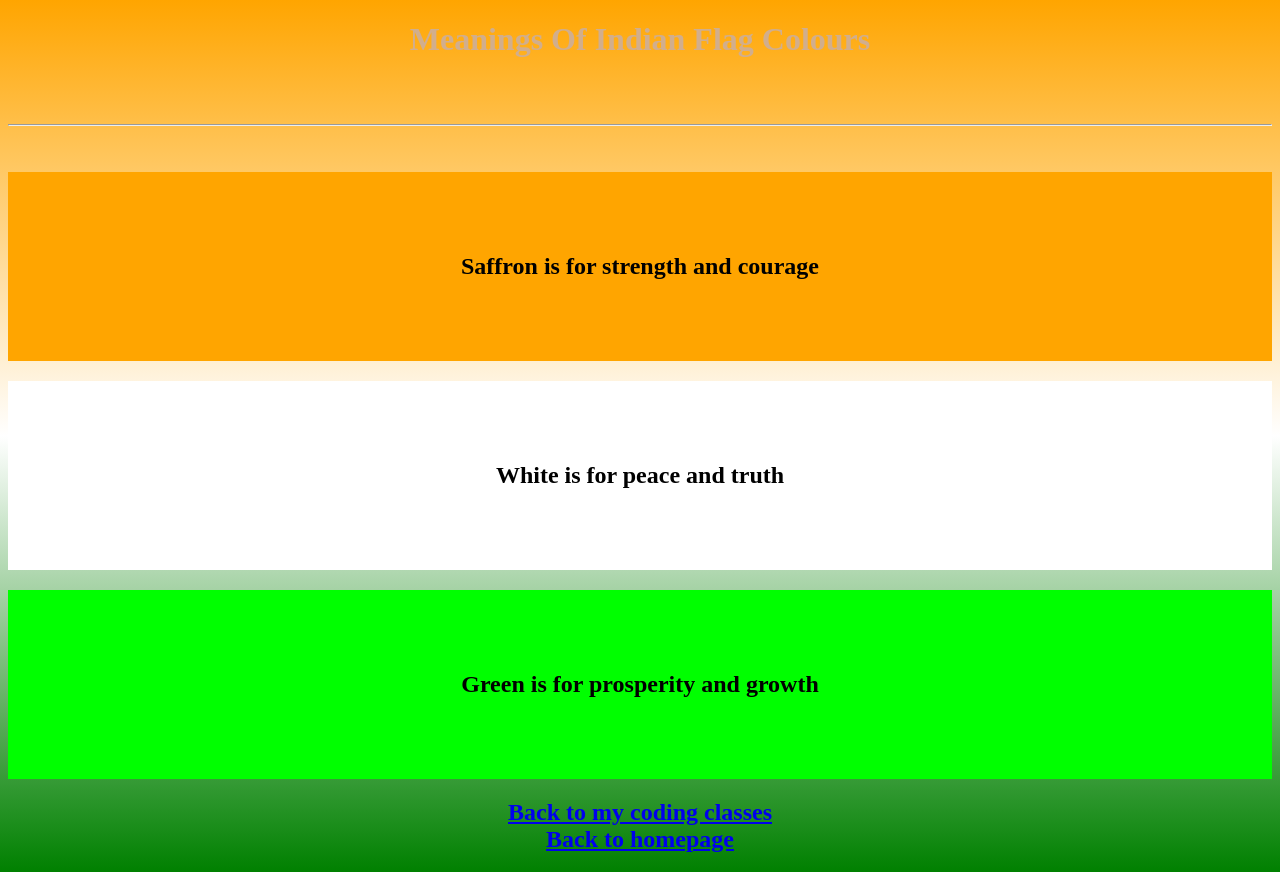
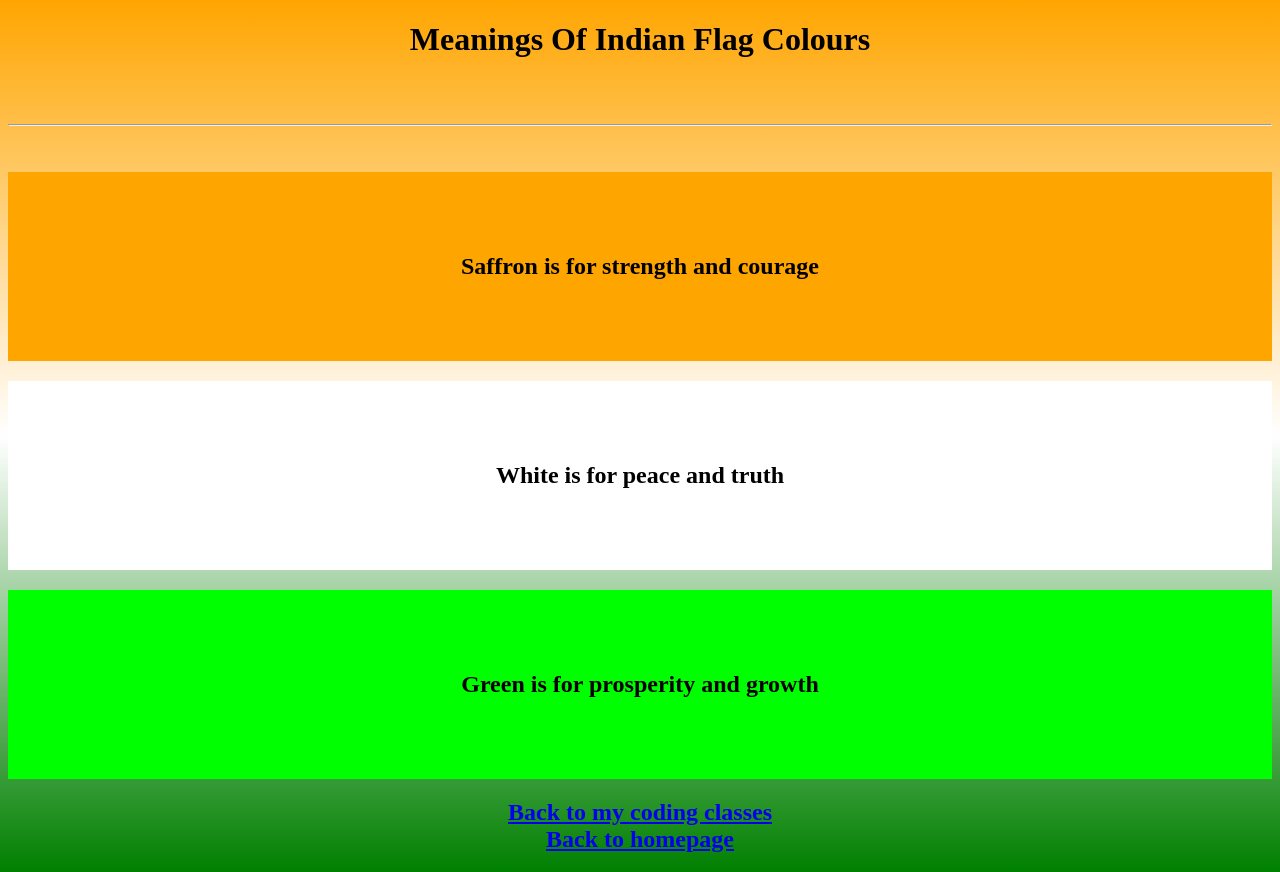
Before and after one commit to TECNHNONEVERDIES/grandpwoject, a plain HTML site: page indiacssthingy.html in a window 1280 px wide. Drawn offline with Linux system fonts and the light colour scheme.

Commit message:
Update indiacssthingy.html

```diff
--- a/indiacssthingy.html
+++ b/indiacssthingy.html
@@ -6,7 +6,7 @@ This is my india css thing
 </title>
 </head>
 <body style = " background-image : linear-gradient(to bottom,orange,white,green) ; font-family : papyrus ">
-<center> <h1 style = "color : #D1AE8D" > <strong>  Meanings Of Indian Flag Colours  </strong> </h1> </center>
+<center> <h1 style = "color : #000000" > <strong>  Meanings Of Indian Flag Colours  </strong> </h1> </center>
 <br>
 <br>
 <hr>
```
